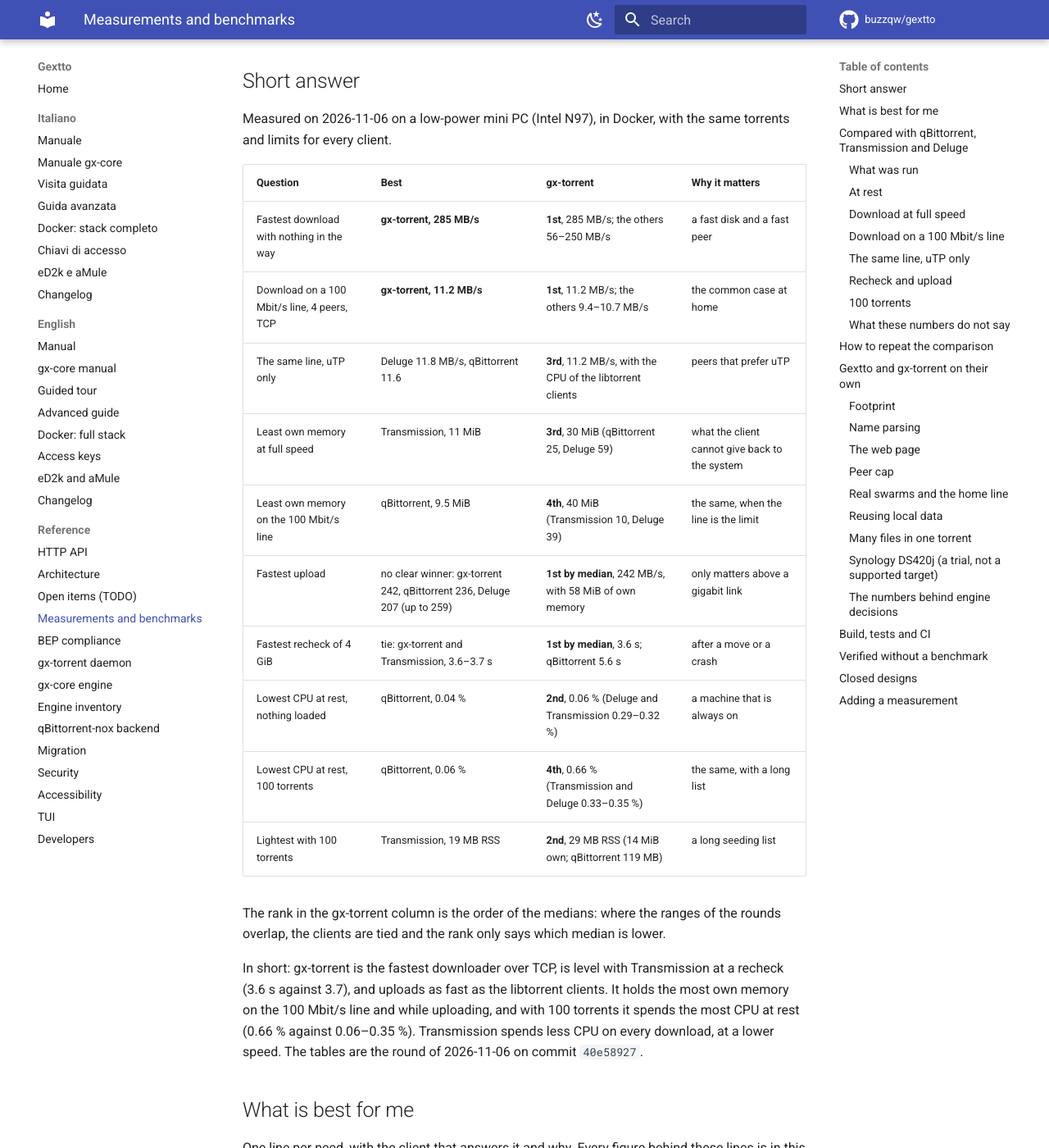
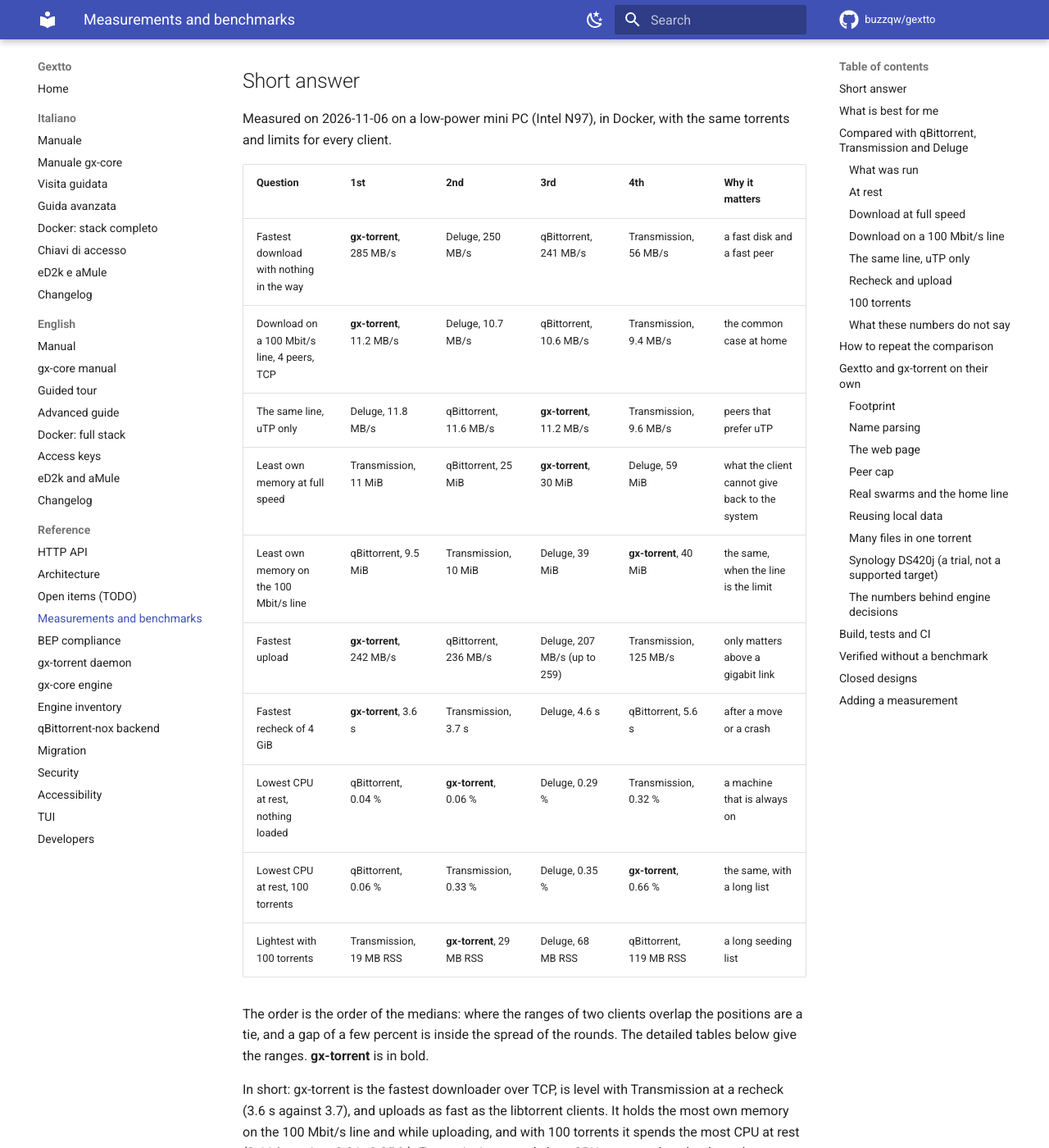
Before and after one commit to buzzqw/gextto, an MkDocs documentation site: the page built from docs/measurements.md, in a window 1280 px wide and 1400 px high, scrolled down 215 px. Shown: the whole window at 82% size. Built offline with MkDocs 1.6.1 and Material for MkDocs 9.7.7, drawn with Linux system fonts in a browser that asks for light colours; comment, search, counter and statistics services are not loaded.

Commit message:
docs: show the measurements as places with the client under each

```diff
--- a/docs/measurements.md
+++ b/docs/measurements.md
@@ -9,21 +9,22 @@
 Measured on 2026-11-06 on a low-power mini PC (Intel N97), in Docker, with the same
 torrents and limits for every client.
 
-| Question | Best | gx-torrent | Why it matters |
-|---|---|---|---|
-| Fastest download with nothing in the way | **gx-torrent, 285 MB/s** | **1st**, 285 MB/s; the others 56–250 MB/s | a fast disk and a fast peer |
-| Download on a 100 Mbit/s line, 4 peers, TCP | **gx-torrent, 11.2 MB/s** | **1st**, 11.2 MB/s; the others 9.4–10.7 MB/s | the common case at home |
-| The same line, uTP only | Deluge 11.8 MB/s, qBittorrent 11.6 | **3rd**, 11.2 MB/s, with the CPU of the libtorrent clients | peers that prefer uTP |
-| Least own memory at full speed | Transmission, 11 MiB | **3rd**, 30 MiB (qBittorrent 25, Deluge 59) | what the client cannot give back to the system |
-| Least own memory on the 100 Mbit/s line | qBittorrent, 9.5 MiB | **4th**, 40 MiB (Transmission 10, Deluge 39) | the same, when the line is the limit |
-| Fastest upload | no clear winner: gx-torrent 242, qBittorrent 236, Deluge 207 (up to 259) | **1st by median**, 242 MB/s, with 58 MiB of own memory | only matters above a gigabit link |
-| Fastest recheck of 4 GiB | tie: gx-torrent and Transmission, 3.6–3.7 s | **1st by median**, 3.6 s; qBittorrent 5.6 s | after a move or a crash |
-| Lowest CPU at rest, nothing loaded | qBittorrent, 0.04 % | **2nd**, 0.06 % (Deluge and Transmission 0.29–0.32 %) | a machine that is always on |
-| Lowest CPU at rest, 100 torrents | qBittorrent, 0.06 % | **4th**, 0.66 % (Transmission and Deluge 0.33–0.35 %) | the same, with a long list |
-| Lightest with 100 torrents | Transmission, 19 MB RSS | **2nd**, 29 MB RSS (14 MiB own; qBittorrent 119 MB) | a long seeding list |
+| Question | 1st | 2nd | 3rd | 4th | Why it matters |
+|---|---|---|---|---|---|
+| Fastest download with nothing in the way | **gx-torrent**, 285 MB/s | Deluge, 250 MB/s | qBittorrent, 241 MB/s | Transmission, 56 MB/s | a fast disk and a fast peer |
+| Download on a 100 Mbit/s line, 4 peers, TCP | **gx-torrent**, 11.2 MB/s | Deluge, 10.7 MB/s | qBittorrent, 10.6 MB/s | Transmission, 9.4 MB/s | the common case at home |
+| The same line, uTP only | Deluge, 11.8 MB/s | qBittorrent, 11.6 MB/s | **gx-torrent**, 11.2 MB/s | Transmission, 9.6 MB/s | peers that prefer uTP |
+| Least own memory at full speed | Transmission, 11 MiB | qBittorrent, 25 MiB | **gx-torrent**, 30 MiB | Deluge, 59 MiB | what the client cannot give back to the system |
+| Least own memory on the 100 Mbit/s line | qBittorrent, 9.5 MiB | Transmission, 10 MiB | Deluge, 39 MiB | **gx-torrent**, 40 MiB | the same, when the line is the limit |
+| Fastest upload | **gx-torrent**, 242 MB/s | qBittorrent, 236 MB/s | Deluge, 207 MB/s (up to 259) | Transmission, 125 MB/s | only matters above a gigabit link |
+| Fastest recheck of 4 GiB | **gx-torrent**, 3.6 s | Transmission, 3.7 s | Deluge, 4.6 s | qBittorrent, 5.6 s | after a move or a crash |
+| Lowest CPU at rest, nothing loaded | qBittorrent, 0.04 % | **gx-torrent**, 0.06 % | Deluge, 0.29 % | Transmission, 0.32 % | a machine that is always on |
+| Lowest CPU at rest, 100 torrents | qBittorrent, 0.06 % | Transmission, 0.33 % | Deluge, 0.35 % | **gx-torrent**, 0.66 % | the same, with a long list |
+| Lightest with 100 torrents | Transmission, 19 MB RSS | **gx-torrent**, 29 MB RSS | Deluge, 68 MB RSS | qBittorrent, 119 MB RSS | a long seeding list |
 
-The rank in the gx-torrent column is the order of the medians: where the ranges of the rounds
-overlap, the clients are tied and the rank only says which median is lower.
+The order is the order of the medians: where the ranges of two clients overlap the positions are
+a tie, and a gap of a few percent is inside the spread of the rounds. The detailed tables below
+give the ranges. **gx-torrent** is in bold.
 
 In short: gx-torrent is the fastest downloader over TCP, is level with Transmission at a recheck
 (3.6 s against 3.7), and uploads as fast as the libtorrent clients. It holds the most own memory
```
